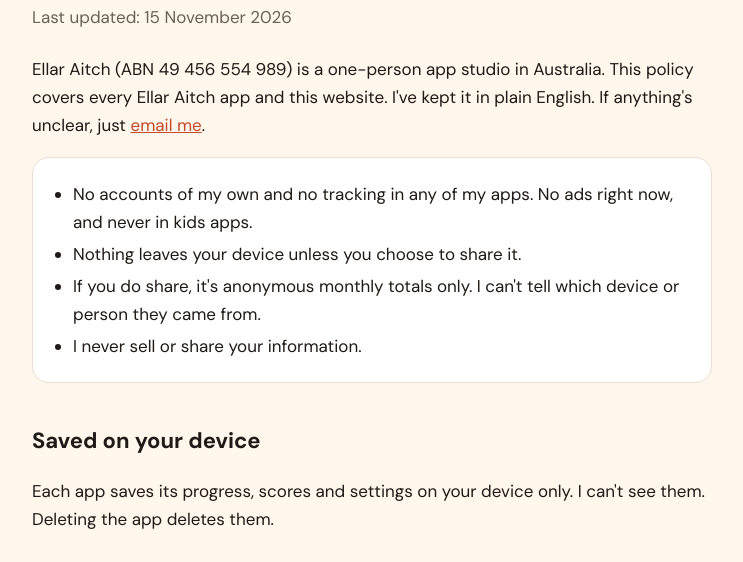
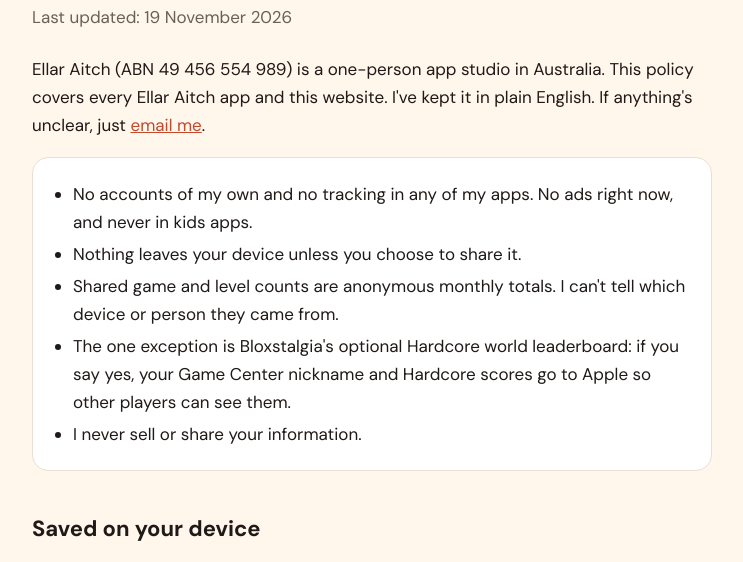
Before and after one commit to EllarAitch/EllarAitchSite, a plain HTML site: page privacy.html in a window 1280 px wide. Shown: the part 204-766 px from the top of the page, without its empty margins (268-1011 px from the left). Drawn offline with Linux system fonts and the light colour scheme.

Commit message:
Privacy summary: Game Center exception to anonymous totals (#3)
The top summary said anything shared was anonymous monthly totals only,
but the opt-in Hardcore leaderboard sends the Game Center nickname and
scores to Apple. Summary and meta description now match the Bloxstalgia
section and the 1.0 build in App Review. Date 19 Nov 2026.

```diff
--- a/privacy.html
+++ b/privacy.html
@@ -4,7 +4,7 @@
 <meta charset="utf-8">
 <meta name="viewport" content="width=device-width, initial-scale=1">
 <title>Privacy policy — Ellar Aitch</title>
-<meta name="description" content="How Ellar Aitch apps handle your information: no accounts, no ads, no tracking, and nothing shared unless you choose to.">
+<meta name="description" content="How Ellar Aitch apps handle your information: no accounts of my own, no ads, no tracking, and nothing shared unless you choose to.">
 <link rel="icon" href="./favicon.ico" sizes="48x48">
 <link rel="icon" href="./favicon.svg" type="image/svg+xml">
 <link rel="icon" href="./favicon-32x32.png" sizes="32x32" type="image/png">
@@ -27,13 +27,14 @@
   </header>
   <main class="prose">
     <h1>Privacy policy</h1>
-    <p class="meta">Last updated: 15 November 2026</p>
+    <p class="meta">Last updated: 19 November 2026</p>
     <p>Ellar Aitch (ABN 49 456 554 989) is a one-person app studio in Australia. This policy covers every Ellar Aitch app and this website. I've kept it in plain English. If anything's unclear, just <button type="button" class="email-link">email me</button>.</p>
 
     <ul class="short">
       <li>No accounts of my own and no tracking in any of my apps. No ads right now, and never in kids apps.</li>
       <li>Nothing leaves your device unless you choose to share it.</li>
-      <li>If you do share, it's anonymous monthly totals only. I can't tell which device or person they came from.</li>
+      <li>Shared game and level counts are anonymous monthly totals. I can't tell which device or person they came from.</li>
+      <li>The one exception is Bloxstalgia's optional Hardcore world leaderboard: if you say yes, your Game Center nickname and Hardcore scores go to Apple so other players can see them.</li>
       <li>I never sell or share your information.</li>
     </ul>
 
```
